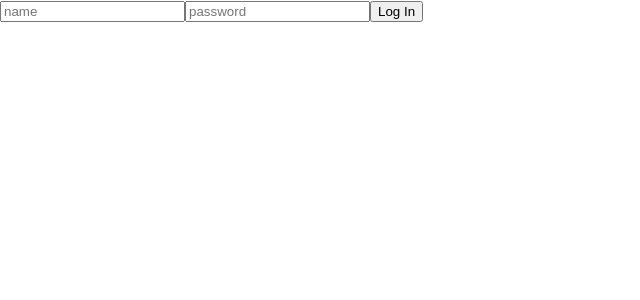
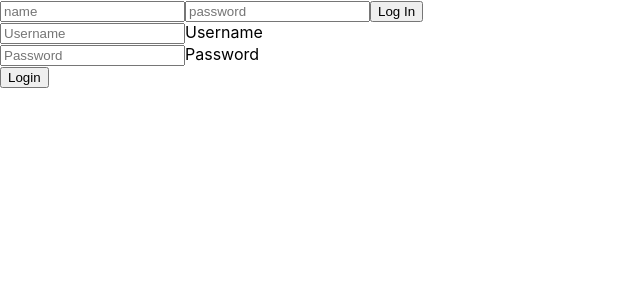
Before and after one commit to BrentBauman86/strider-rails-api-react-redux-app, a React (Create React App) app in the folder strider-frontend/: page /login in a window 1280 px wide. Shown: the top 300 px of the page, without its empty margins (0-640 px from the left). Built offline with nearby package versions, Linux system fonts and the light colour scheme; no server answers.

Commit message:
add client side routing

```diff
--- a/strider-frontend/package.json
+++ b/strider-frontend/package.json
@@ -6,6 +6,7 @@
     "react": "^16.8.6",
     "react-dom": "^16.8.6",
     "react-redux": "^7.1.0",
+    "react-router-dom": "^5.0.1",
     "react-scripts": "3.0.1",
     "redux": "^4.0.4",
     "redux-form": "^8.1.0",
--- a/strider-frontend/src/App.js
+++ b/strider-frontend/src/App.js
@@ -12,8 +12,9 @@ const styles = {
 };
 
 class App extends React.Component{
+
   componentDidMount(){
-     getCurrentUser()
+     this.props.getCurrentUser()
   }
 
   render() {
--- a/strider-frontend/src/actions/currentUser.js
+++ b/strider-frontend/src/actions/currentUser.js
@@ -8,9 +8,9 @@ export const setCurrentUser = user => {
 
 //async action creators
 export const login = credentials => {
-    console.log(credentials)
     return dispatch => {
        return fetch('http://localhost:3001/api/login', {
+           credentials: "include",
            method: "POST",
            headers: {
                "Content-Type": "application/json"
@@ -19,14 +19,14 @@ export const login = credentials => {
 
        })
        .then(response => response.json())
-       .then(response => dispatch(setCurrentUser(response)))
-       .catch(console.log)
+       .then(userData => dispatch(setCurrentUser(userData)))
     }
 }
 
 export const getCurrentUser = () => {
     return dispatch => {
        return fetch('http://localhost:3001/api/get_current_user', {
+           credentials: "include",
            method: "GET",
            headers: {
                "Content-Type": "application/json"
--- a/strider-frontend/src/index.js
+++ b/strider-frontend/src/index.js
@@ -5,13 +5,42 @@ import App from './App';
 import * as serviceWorker from './serviceWorker';
 import { createStore, applyMiddleware, compose, combineReducers } from 'redux';
 import { Provider } from 'react-redux';
-import usersReducer from './reducers/users.js'
+import usersReducer from './reducers/users.js';
+import { BrowserRouter as Router, Route } from 'react-router-dom'
+import store from './store.js'
 
-import store from './store.js'
+const Home = () => {
+    return (
+        <div>'yoyoyo'</div>
+    )
+}
+
+const Login = () => {
+    return (
+      <div>
+        <form>
+          <div>
+            <input type="text" name="username" placeholder="Username" />
+            <label htmlFor="username">Username</label>
+          </div>
+          <div>
+            <input type="password" name="password" placeholder="Password" />
+            <label htmlFor="password">Password</label>
+          </div>
+          <input type="submit" value="Login" />
+        </form>
+      </div>
+    );
+  };
 
 ReactDOM.render(
 <Provider store={ store }>
-    <App />
+    <App>
+    </App>
+    <Router>
+            <Route path='/home' render={Home} />
+            <Route exact path='/login' render={Login} />
+        </Router>
 </Provider>,
 document.getElementById('root'));
 
--- a/strider-frontend/src/runFormComponents/Button.js
+++ b/strider-frontend/src/runFormComponents/Button.js
@@ -6,7 +6,7 @@ const Button = props => {
     <button
       style={props.style}
       className={
-        props.type == "primary" ? "btn btn-primary" : "btn btn-secondary"
+        props.type === "primary" ? "btn btn-primary" : "btn btn-secondary"
       }
       onClick={props.action}
     >
```
Also changed, not shown: strider-frontend/src/components/Login.js (+2 -7 lines), 1 other file (tests, documents, lock files or other folders).
